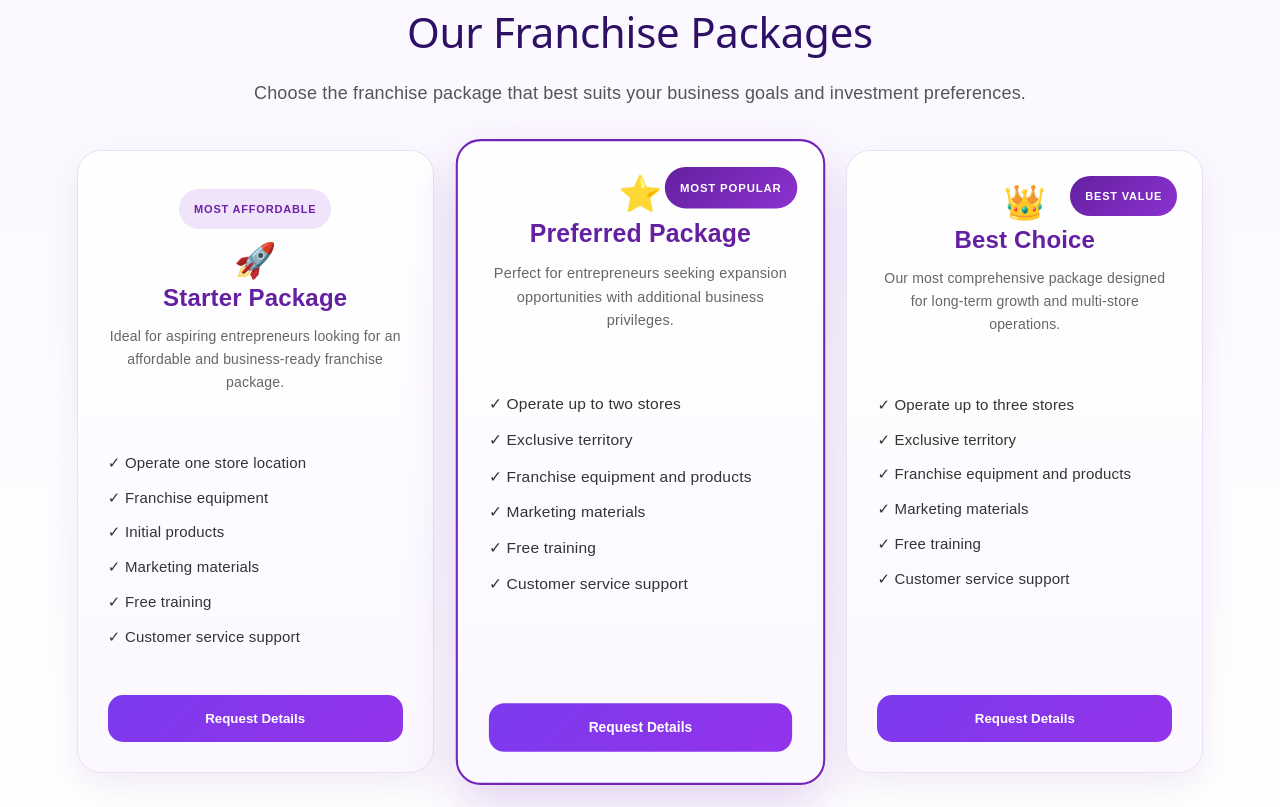
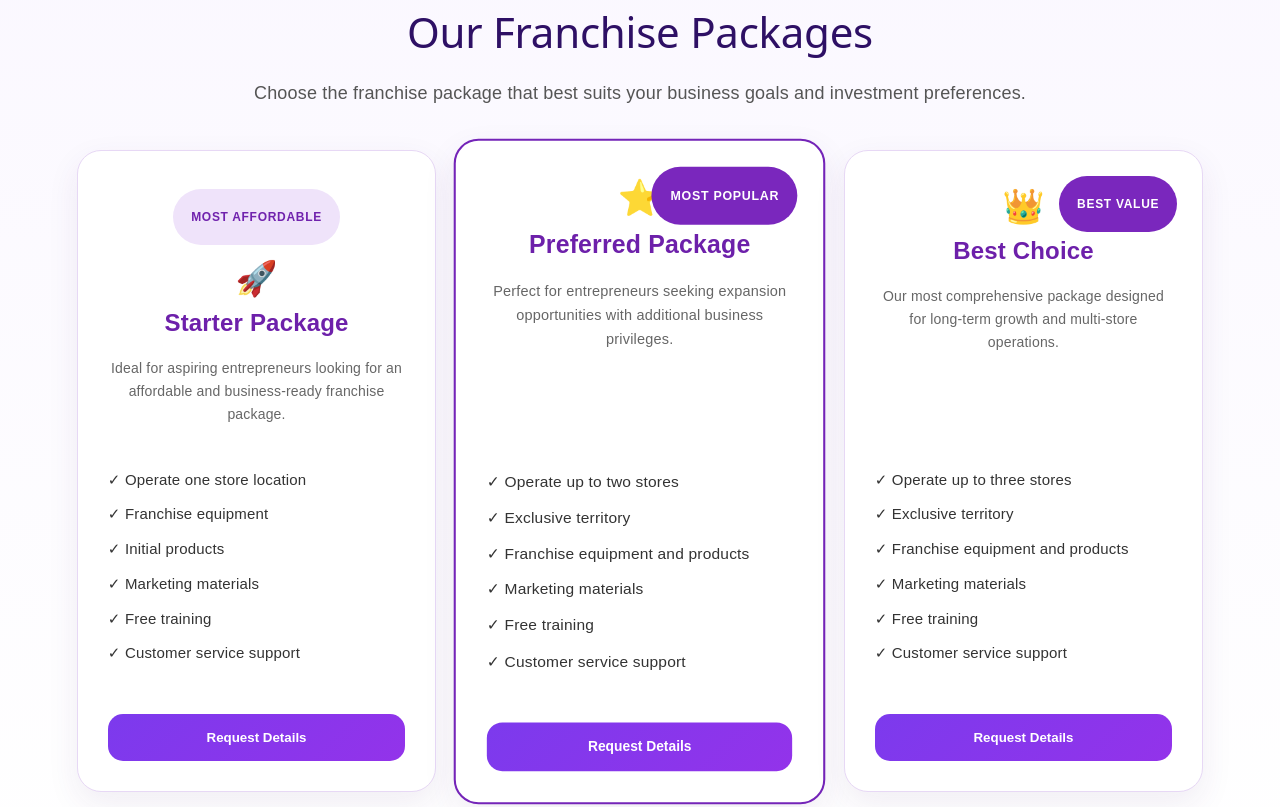
Before and after one commit to jaypartoriza99-art/mlsn-franchise-portal, a React (Vite) app in the folder client/: page / in a window 1280 px wide. Shown: the part 3440-4247 px from the top of the page. Built offline with nearby package versions, Linux system fonts and the light colour scheme.

Commit message:
Updated package card design

```diff
--- a/client/src/styles/homepage.css
+++ b/client/src/styles/homepage.css
@@ -1042,3 +1042,128 @@
     min-height: auto;
   }
 }
+.packages-grid {
+  display: grid;
+  grid-template-columns: repeat(3, minmax(0, 1fr));
+  gap: 24px;
+  align-items: stretch;
+  margin-top: 40px;
+}
+
+.package-card {
+  display: flex;
+  flex-direction: column;
+  min-height: 570px;
+  padding: 38px 30px 30px;
+  border: 1px solid #e7d8f5;
+  border-radius: 24px;
+  background: #ffffff;
+  box-shadow: 0 12px 32px rgba(80, 38, 120, 0.08);
+  transition: transform 0.3s ease, box-shadow 0.3s ease;
+}
+
+.package-card:hover {
+  transform: translateY(-8px);
+  box-shadow: 0 20px 42px rgba(80, 38, 120, 0.15);
+}
+
+.featured-package {
+  border: 2px solid #7424b8;
+}
+
+.package-card-header {
+  display: flex;
+  flex-direction: column;
+  align-items: center;
+  min-height: 245px;
+  text-align: center;
+}
+
+.package-badge {
+  display: inline-flex;
+  align-items: center;
+  justify-content: center;
+  min-height: 40px;
+  margin-bottom: 16px;
+  padding: 8px 18px;
+  border-radius: 999px;
+  background: #efe3fa;
+  color: #7022ad;
+  font-size: 12px;
+  font-weight: 800;
+  letter-spacing: 0.7px;
+}
+
+.featured-badge {
+  background: #7a27bd;
+  color: #ffffff;
+}
+
+.package-icon {
+  display: block;
+  margin-bottom: 12px;
+  font-size: 34px;
+  line-height: 1;
+}
+
+.package-card h3 {
+  min-height: 36px;
+  margin: 0 0 14px;
+  color: #6d20aa;
+  font-size: 24px;
+  line-height: 1.3;
+}
+
+.package-description {
+  max-width: 330px;
+  margin: 0 auto;
+  color: #666666;
+  font-size: 14px;
+  line-height: 1.65;
+}
+
+.package-list {
+  flex: 1;
+  list-style: none;
+  margin: 20px 0 28px;
+  padding: 0;
+  text-align: left;
+}
+
+.package-list li {
+  list-style: none;
+  margin-bottom: 13px;
+  color: #333333;
+  font-size: 15px;
+  line-height: 1.45;
+}
+
+.package-button {
+  width: 100%;
+  margin-top: auto;
+  padding: 13px 20px;
+  border: none;
+  border-radius: 10px;
+  background: #7424b8;
+  color: #ffffff;
+  font-weight: 700;
+  cursor: pointer;
+}
+
+.package-button:hover {
+  background: #5f168f;
+}
+
+@media (max-width: 950px) {
+  .packages-grid {
+    grid-template-columns: 1fr;
+  }
+
+  .package-card {
+    min-height: auto;
+  }
+
+  .package-card-header {
+    min-height: auto;
+  }
+}
```
